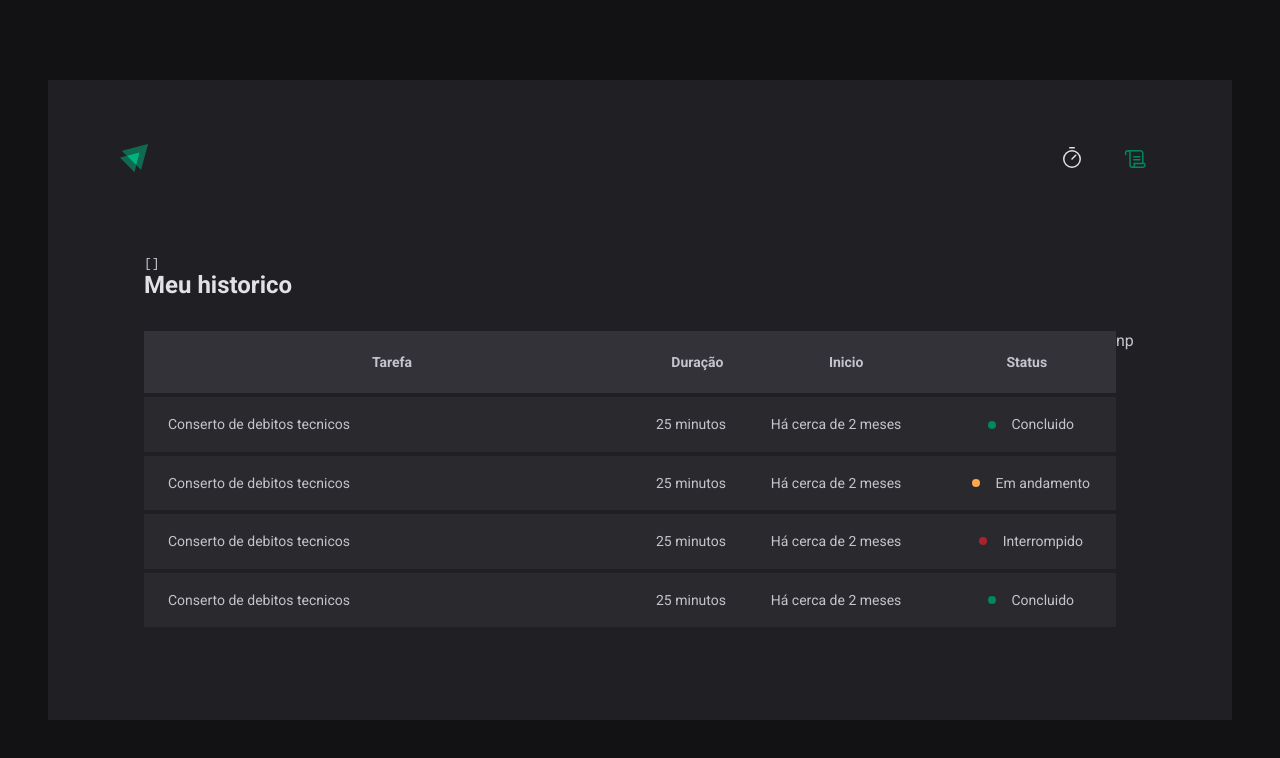
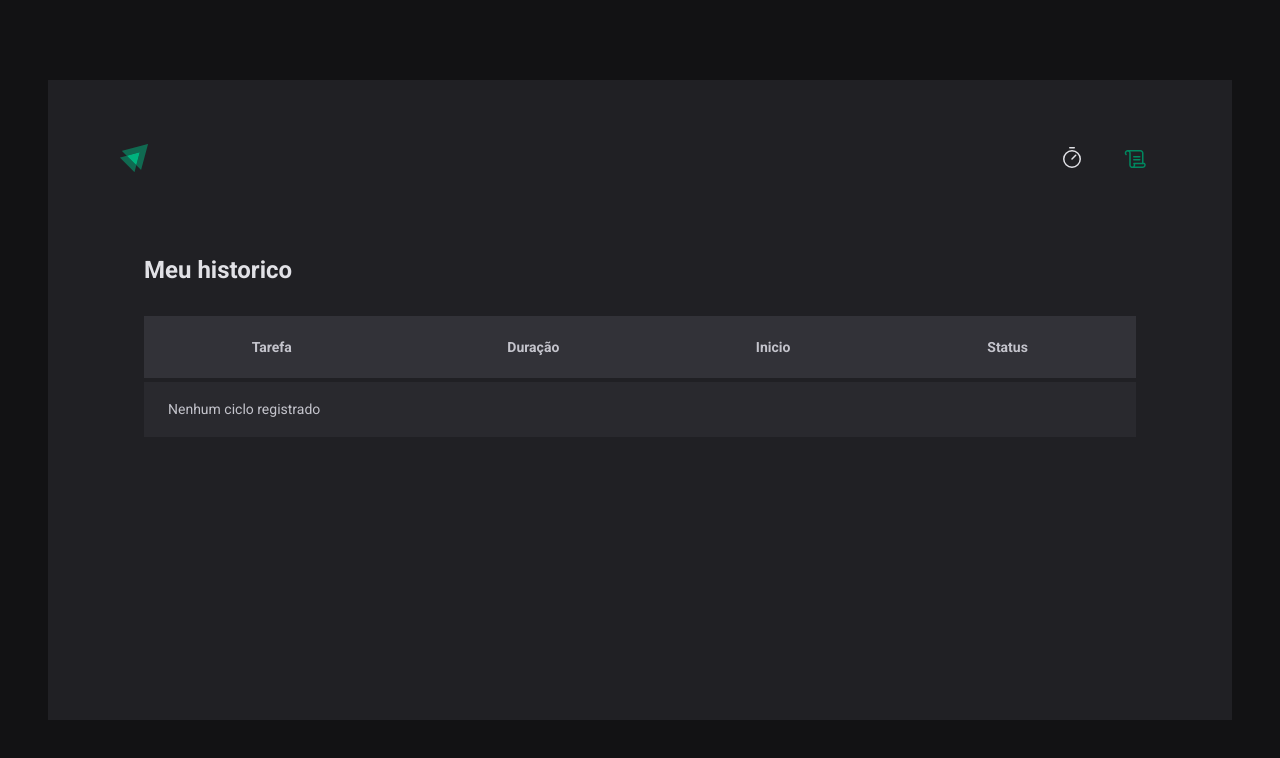
Before and after one commit to AlvaroDeCarvalho/projects_rocketseat, a React (Vite) app in the folder modulo_2/02-ignite-timer/: page /history in a window 1280 px wide. Shown: the top 758 px of the page. Built offline with nearby package versions, Linux system fonts and the light colour scheme.

Commit message:
Aplicação concluida sem Reducers

```diff
--- a/modulo_2/02-ignite-timer/package.json
+++ b/modulo_2/02-ignite-timer/package.json
@@ -12,6 +12,7 @@
   },
   "dependencies": {
     "@hookform/resolvers": "^3.9.0",
+    "data-fns": "^1.1.0",
     "date-fns": "^3.6.0",
     "phosphor-react": "^1.4.1",
     "react": "^18.3.1",
--- a/modulo_2/02-ignite-timer/src/contexts/CyclesContext.tsx
+++ b/modulo_2/02-ignite-timer/src/contexts/CyclesContext.tsx
@@ -17,6 +17,7 @@ interface CycleProps {
   interruptedDate?: Date
   fineshedDate?: Date
 }
+
 interface CyclesContextProps {
   cycles: CycleProps[]
   activeCycle: CycleProps | undefined
@@ -63,7 +64,6 @@ export function CyclesContextProvider({ children }: ElementCycleProvider) {
       minutesAmount: data.minutesAmount,
       startData: new Date()
     }
-    console.log('data', data)
     setAmountSecondsPassed(0)
     setCycles((state) => [...state, newCycle])
     setActiveCycleId(newCycle.id)
--- a/modulo_2/02-ignite-timer/src/pages/History/index.tsx
+++ b/modulo_2/02-ignite-timer/src/pages/History/index.tsx
@@ -1,14 +1,13 @@
 import { useContext } from 'react'
 import * as S from './styles'
+import { ptBR } from 'date-fns/locale'
+import { formatDistanceToNow } from 'date-fns'
 import { CyclesContext } from '../../contexts/CyclesContext'
 
 export function History() {
   const { cycles } = useContext(CyclesContext)
-
   return (
     <S.HistoryContainer>
-      <pre>{JSON.stringify(cycles)}</pre>
-
       <h1>Meu historico</h1>
       <S.HistoryList>
         <table>
@@ -17,43 +16,40 @@ export function History() {
               <th>Tarefa</th>
               <th>Duração</th>
               <th>Inicio</th>
-              <th>Status</th>np
+              <th>Status</th>
             </tr>
           </thead>
 
           <tbody>
-            <tr>
-              <td>Conserto de debitos tecnicos</td>
-              <td>25 minutos</td>
-              <td>Há cerca de 2 meses</td>
-              <td>
-                <S.Status statusColor="green">Concluido</S.Status>
-              </td>
-            </tr>
-            <tr>
-              <td>Conserto de debitos tecnicos</td>
-              <td>25 minutos</td>
-              <td>Há cerca de 2 meses</td>
-              <td>
-                <S.Status statusColor="yellow">Em andamento</S.Status>
-              </td>
-            </tr>
-            <tr>
-              <td>Conserto de debitos tecnicos</td>
-              <td>25 minutos</td>
-              <td>Há cerca de 2 meses</td>
-              <td>
-                <S.Status statusColor="red">Interrompido </S.Status>
-              </td>
-            </tr>
-            <tr>
-              <td>Conserto de debitos tecnicos</td>
-              <td>25 minutos</td>
-              <td>Há cerca de 2 meses</td>
-              <td>
-                <S.Status statusColor="green">Concluido</S.Status>
-              </td>
-            </tr>
+            {cycles.length === 0 ? (
+              <tr>
+                <td colSpan={4}>Nenhum ciclo registrado</td>
+              </tr>
+            ) : (
+              cycles.map((cycle) => (
+                <tr key={cycle.id}>
+                  <td>{cycle.tasks}</td>
+                  <td>{cycle.minutesAmount} minutos</td>
+                  <td>
+                    {formatDistanceToNow(cycle.startData, {
+                      locale: ptBR,
+                      addSuffix: true
+                    })}
+                  </td>
+                  <td>
+                    {cycle.fineshedDate && (
+                      <S.Status statusColor="green">Concluido</S.Status>
+                    )}
+                    {cycle.interruptedDate && (
+                      <S.Status statusColor="red">Interrompido</S.Status>
+                    )}
+                    {!cycle.fineshedDate && !cycle.interruptedDate && (
+                      <S.Status statusColor="yellow">Em andamento</S.Status>
+                    )}
+                  </td>
+                </tr>
+              ))
+            )}
           </tbody>
         </table>
       </S.HistoryList>
--- a/modulo_2/02-ignite-timer/src/pages/Home/index.tsx
+++ b/modulo_2/02-ignite-timer/src/pages/Home/index.tsx
@@ -32,14 +32,20 @@ export function Home() {
     }
   })
 
-  const { handleSubmit, watch /* , reset */ } = newCycleForm
+  const { handleSubmit, watch, reset } = newCycleForm
 
   const task = watch('task')
   console.log(cycles)
   return (
     <S.HomeContainer>
       {/* eslint-disable-next-line @typescript-eslint/no-explicit-any */}
-      <form action="" onSubmit={handleSubmit((state) => createNewCycle(state))}>
+      <form
+        action=""
+        onSubmit={handleSubmit((state) => {
+          createNewCycle(state)
+          reset()
+        })}
+      >
         <FormProvider {...newCycleForm}>
           <NewCycleForm />
         </FormProvider>
```
Also changed, not shown: 1 other file (tests, documents, lock files or other folders).
